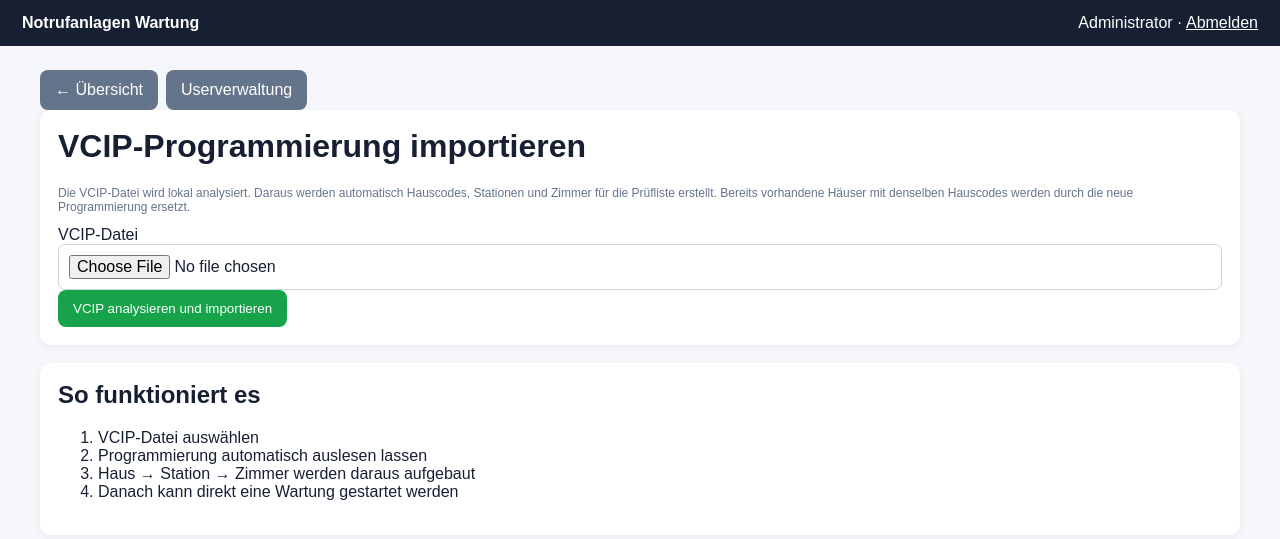
After one commit to hoethomas/notruf-wartung, a FastAPI app: page /import in a window 1280 px wide. The commit adds this page. Shown: the top 539 px of the page. Run offline with FastAPI, Linux system fonts and the light colour scheme; a user stored in the database is signed in; data comes from the database, SQL or seed files in the repository.

Commit message:
Add files via upload

```diff
--- a/app/templates/dashboard.html
+++ b/app/templates/dashboard.html
@@ -1,5 +1,5 @@
 {% extends "base.html" %}{% block content %}
-<div class="actions" style="justify-content:space-between"><div><h1>Wartungen</h1><p class="mini">{{ house_count }} Häuser · Haus → Station → Zimmer</p></div></div>
+<div class="actions" style="justify-content:space-between"><div><h1>Wartungen</h1><p class="mini">{{ house_count }} Häuser · Haus → Station → Zimmer</p></div><div><a class="btn secondary" href="/import">VCIP importieren</a>{% if is_admin %} <a class="btn secondary" href="/users">Userverwaltung</a>{% endif %}</div></div>
 <div class="card">
 <h2>Neue Wartung</h2><p class="mini">Haus auswählen → Station auswählen → Jahr auswählen → hinterlegte Zimmer werden automatisch übernommen.</p>
 <form method="post" action="/maintenance/start" id="startForm"><div class="grid">
--- /dev/null
+++ b/app/templates/import.html
@@ -0,0 +1,8 @@
+{% extends "base.html" %}{% block content %}
+<div class="actions"><a href="/" class="btn secondary">← Übersicht</a><a href="/users" class="btn secondary">Userverwaltung</a></div>
+<div class="card"><h1>VCIP-Programmierung importieren</h1><p class="mini">Die VCIP-Datei wird lokal analysiert. Daraus werden automatisch Hauscodes, Stationen und Zimmer für die Prüfliste erstellt. Bereits vorhandene Häuser mit denselben Hauscodes werden durch die neue Programmierung ersetzt.</p>
+{% if request.query_params.get('success') %}<p class="success-text">Import erfolgreich: {{request.query_params.get('success')}} Zimmer übernommen.</p>{% endif %}
+{% if request.query_params.get('error') %}<p class="error-text">Importfehler: {{request.query_params.get('error')}}</p>{% endif %}
+<form method="post" action="/import/vcip-file" enctype="multipart/form-data"><label>VCIP-Datei<input type="file" name="file_upload" accept=".vcip,application/zip" required></label><br><button class="btn success" type="submit">VCIP analysieren und importieren</button></form></div>
+<div class="card"><h2>So funktioniert es</h2><ol><li>VCIP-Datei auswählen</li><li>Programmierung automatisch auslesen lassen</li><li>Haus → Station → Zimmer werden daraus aufgebaut</li><li>Danach kann direkt eine Wartung gestartet werden</li></ol></div>
+{% endblock %}
```
Also changed, not shown: app/templates/users.html (added, +7 -0 lines).
